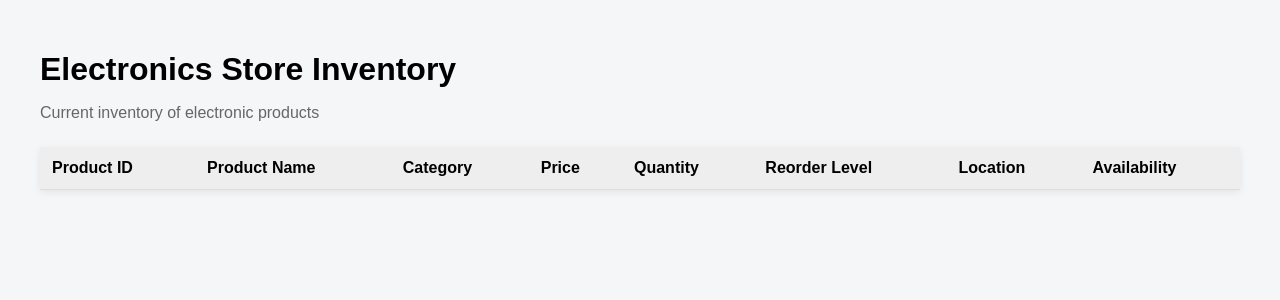
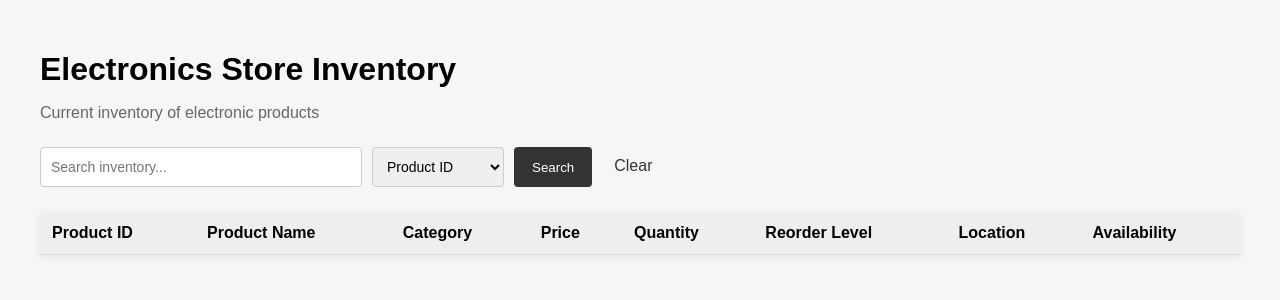
Before and after one commit to Inventory-Management-System-G16/Electronics_Store_Inventory_Management_System, a Flask app: page /inventory in a window 1280 px wide. Shown: the top 300 px of the page. Run offline with Flask 3, Linux system fonts and the light colour scheme; data that the repository does not hold is empty.

Commit message:
Implement inventory search

```diff
--- a/backend/app.py
+++ b/backend/app.py
@@ -1,4 +1,4 @@
-from flask import Flask, render_template
+from flask import Flask, render_template , request
 import mysql.connector
 
 app = Flask(__name__)
@@ -34,29 +34,83 @@ def test_db():
 
 @app.route("/inventory")
 def inventory():
+    search = request.args.get("search", "")
+    search_by = request.args.get("search_by", "product_id")
+
     connection = get_db_connection()
-
     cursor = connection.cursor(dictionary=True)
 
-    cursor.execute("""
-        SELECT
-            product_id,
-            product_name,
-            category,
-            price,
-            quantity,
-            reorder_level,
-            location
-        FROM products
-        ORDER BY product_id
-    """)
+    if search:
+        if search_by == "product_id":
+            query = """
+                SELECT
+                    product_id,
+                    product_name,
+                    category,
+                    price,
+                    quantity,
+                    reorder_level,
+                    location
+                FROM products
+                WHERE product_id LIKE %s
+                ORDER BY product_id
+            """
+        elif search_by == "product_name":
+            query = """
+                SELECT
+                    product_id,
+                    product_name,
+                    category,
+                    price,
+                    quantity,
+                    reorder_level,
+                    location
+                FROM products
+                WHERE product_name LIKE %s
+                ORDER BY product_id
+            """
+        else:
+            query = """
+                SELECT
+                    product_id,
+                    product_name,
+                    category,
+                    price,
+                    quantity,
+                    reorder_level,
+                    location
+                FROM products
+                WHERE category LIKE %s
+                ORDER BY product_id
+            """
+
+        cursor.execute(query, (f"%{search}%",))
+
+    else:
+        cursor.execute("""
+            SELECT
+                product_id,
+                product_name,
+                category,
+                price,
+                quantity,
+                reorder_level,
+                location
+            FROM products
+            ORDER BY product_id
+        """)
 
     products = cursor.fetchall()
 
     cursor.close()
     connection.close()
 
-    return render_template("inventory.html", products=products)
+    return render_template(
+        "inventory.html",
+        products=products,
+        search=search,
+        search_by=search_by
+    )
 
 
 if __name__ == "__main__":
--- a/backend/static/style.css
+++ b/backend/static/style.css
@@ -56,3 +56,40 @@ h1 {
 .out-of-stock {
     color: red;
 }
+
+.search-form {
+    display: flex;
+    gap: 10px;
+    margin-bottom: 25px;
+}
+
+.search-form input,
+.search-form select {
+    padding: 10px;
+    border: 1px solid #ccc;
+    border-radius: 4px;
+    font-size: 14px;
+}
+
+.search-form input {
+    width: 300px;
+}
+
+.search-form button {
+    padding: 10px 18px;
+    border: none;
+    border-radius: 4px;
+    background-color: #333;
+    color: white;
+    cursor: pointer;
+}
+
+.search-form button:hover {
+    background-color: #555;
+}
+
+.search-form a {
+    padding: 10px 12px;
+    text-decoration: none;
+    color: #333;
+}
--- a/backend/templates/inventory.html
+++ b/backend/templates/inventory.html
@@ -20,6 +20,40 @@
     <p class="subtitle">
         Current inventory of electronic products
     </p>
+
+    <form method="GET" action="{{ url_for('inventory') }}" class="search-form">
+
+    <input
+        type="text"
+        name="search"
+        placeholder="Search inventory..."
+        value="{{ search }}"
+    >
+
+    <select name="search_by">
+
+        <option value="product_id"
+            {% if search_by == "product_id" %}selected{% endif %}>
+            Product ID
+        </option>
+
+        <option value="product_name"
+            {% if search_by == "product_name" %}selected{% endif %}>
+            Product Name
+        </option>
+
+        <option value="category"
+            {% if search_by == "category" %}selected{% endif %}>
+            Category
+        </option>
+
+    </select>
+
+    <button type="submit">Search</button>
+
+    <a href="{{ url_for('inventory') }}">Clear</a>
+
+    </form>
 
     <table class="inventory-table">
 
```
Also changed, not shown: 1 other file.
